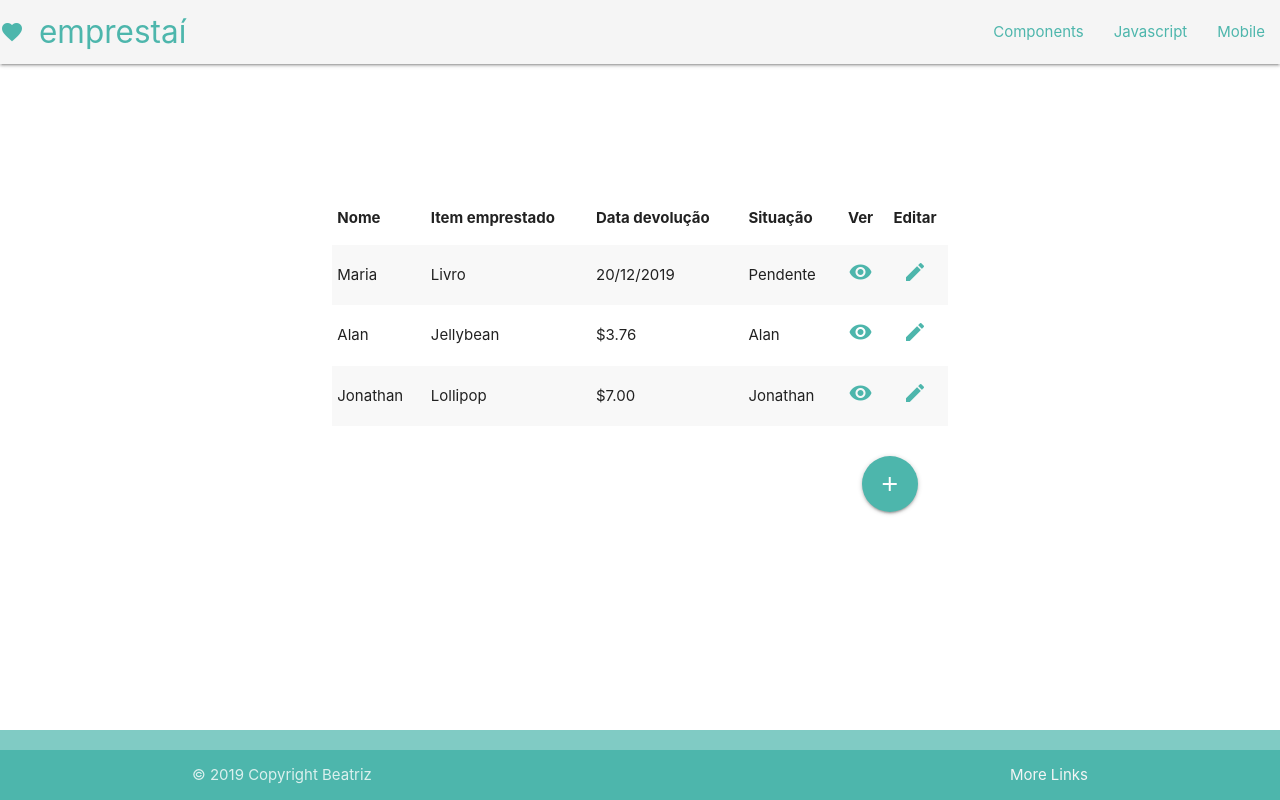
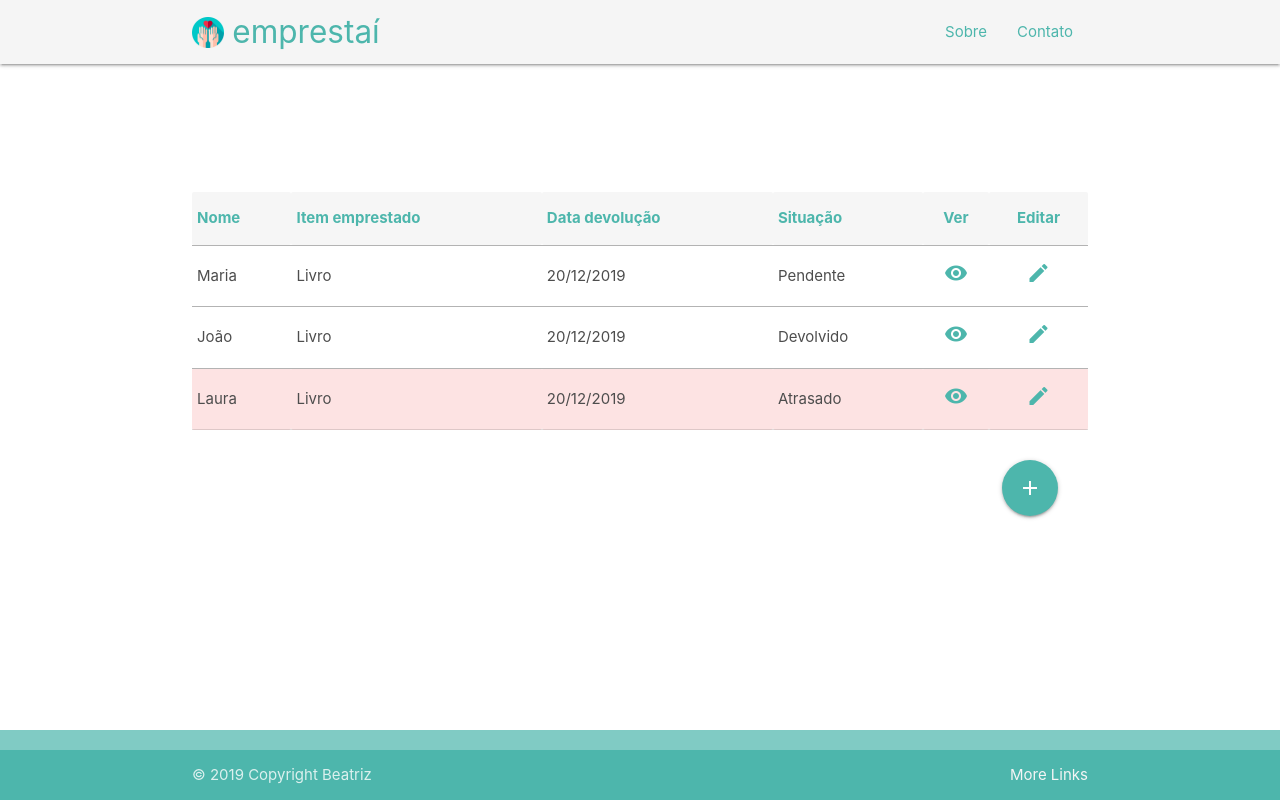
Before and after one commit to BeaFernandes/emprestai, a plain HTML site: page index.html in a window 1280 px wide. Drawn offline with Linux system fonts and the light colour scheme.

Commit message:
Ajustes tabela, nova logo, iniciada pag add.html

```diff
--- a/assets/resources/styles/style.css
+++ b/assets/resources/styles/style.css
@@ -1,3 +1,6 @@
+html{
+    color: #4D4D4D;
+}
 
 body {
     display: flex;
@@ -6,7 +9,9 @@ body {
 }
 
 main {
+    overflow: hidden;
     flex: 1 0 auto;
+    width: 70%;
 }
 
 .main-space{
@@ -16,3 +21,27 @@ main {
 .teste{
     margin: 2em;
 }
+
+.logo{
+    width: 1em;
+    position: relative;
+    top: 5px;
+}
+
+.container{
+    overflow: hidden;
+}
+
+.atrasado{
+    background-color: rgb(253, 227, 227);
+}
+
+td{
+    border-top: solid #B3B3B3 1px;
+    border-radius: none;
+}
+
+th{
+    background-color: #F6F6F6;
+
+}
--- a/index.html
+++ b/index.html
@@ -6,45 +6,47 @@
     <meta charset="UTF-8">
     <meta name="viewport" content="width=device-width, initial-scale=1.0" />
     <link href="https://fonts.googleapis.com/icon?family=Material+Icons" rel="stylesheet">
-    <link type="text/css" rel="stylesheet" href="assets/libraries/materialize/css/materialize.min.css" media="screen,projection" />
-    <link type="text/css" rel="stylesheet" href="assets/resources/styles/style.css"/>
+    <link type="text/css" rel="stylesheet" href="assets/libraries/materialize/css/materialize.min.css"
+        media="screen,projection" />
+    <link type="text/css" rel="stylesheet" href="assets/resources/styles/style.css" />
+    <link rel="icon" type="imagem/png" href="favicon.png" />
 
 
 </head>
 
-<body style="overflow: hidden;">
+<body>
     <nav>
         <div class="nav-wrapper grey lighten-4">
-            <a href="#!" class="brand-logo teal-text text-lighten-2">
-                <i class="large material-icons">favorite</i>emprestaí</a>
+            <div class="container">
+                <a href="index.html" class="brand-logo teal-text text-lighten-2">
+                    <img src="assets/resources/images/maos(512px).png" alt="Logo mãos e coração" class="logo">
+                    emprestaí</a>
                 <a href="#" data-target="mobile-demo" class="sidenav-trigger teal-text text-lighten-2"><i
                         class="material-icons">menu</i></a>
                 <ul class="right hide-on-med-and-down">
-                <li><a href="badges.html" class="teal-text text-lighten-2">Components</a></li>
-                <li><a href="collapsible.html" class="teal-text text-lighten-2">Javascript</a></li>
-                <li><a href="mobile.html" class="teal-text text-lighten-2">Mobile</a></li>
+                    <li><a href="#" class="teal-text text-lighten-2">Sobre</a></li>
+                    <li><a href="#" class="teal-text text-lighten-2">Contato</a></li>
                 </ul>
+            </div>
         </div>
     </nav>
 
     <ul class="sidenav" id="mobile-demo">
-        <li><a href="sass.html">Sass</a></li>
-        <li><a href="badges.html">Components</a></li>
-        <li><a href="collapsible.html">Javascript</a></li>
-        <li><a href="mobile.html">Mobile</a></li>
+        <li><a href="#">Sobre</a></li>
+        <li><a href="#">Contato</a></li>
     </ul>
 
     <header></header>
     <main class="row main-space">
-        <table class="striped highlight responsive-table col s12">
+        <table class="highlight responsive-table col s12">
             <thead>
                 <tr>
-                    <th>Nome</th>
-                    <th>Item emprestado</th>
-                    <th>Data devolução</th>
-                    <th>Situação</th>
-                    <th class="center-align">Ver</th>
-                    <th class="center-align">Editar</th>
+                    <th class="teal-text text-lighten-2">Nome</th>
+                    <th class="teal-text text-lighten-2">Item emprestado</th>
+                    <th class="teal-text text-lighten-2">Data devolução</th>
+                    <th class="teal-text text-lighten-2">Situação</th>
+                    <th class="center-align teal-text text-lighten-2">Ver</th>
+                    <th class="center-align teal-text text-lighten-2">Editar</th>
                 </tr>
             </thead>
 
@@ -58,24 +60,25 @@
                     <td class="center-align teal-text text-lighten-2"><i class="material-icons">edit</i></td>
                 </tr>
                 <tr>
-                    <td>Alan</td>
-                    <td>Jellybean</td>
-                    <td>$3.76</td>
-                    <td>Alan</td>
+                    <td>João</td>
+                    <td>Livro</td>
+                    <td>20/12/2019</td>
+                    <td>Devolvido</td>
                     <td class="center-align teal-text text-lighten-2"><i class="material-icons">remove_red_eye</i></td>
                     <td class="center-align teal-text text-lighten-2"><i class="material-icons">edit</i></td>
                 </tr>
-                <tr>
-                    <td>Jonathan</td>
-                    <td>Lollipop</td>
-                    <td>$7.00</td>
-                    <td>Jonathan</td>
+                <tr class="atrasado">
+                    <td>Laura</td>
+                    <td>Livro</td>
+                    <td>20/12/2019</td>
+                    <td>Atrasado</td>
                     <td class="center-align teal-text text-lighten-2"><i class="material-icons">remove_red_eye</i></td>
                     <td class="center-align teal-text text-lighten-2"><i class="material-icons">edit</i></td>
                 </tr>
             </tbody>
         </table>
-        <a class="btn-floating btn-large waves-effect waves-light teal lighten-2 right teste"><i class="material-icons">add</i></a>
+        <a href="add.html" class="btn-floating btn-large waves-effect waves-light teal lighten-2 right teste"><i
+                class="material-icons">add</i></a>
 
     </main>
     <footer class="page-footer teal lighten-3">
@@ -88,7 +91,7 @@
     </footer>
 
     <script type="text/javascript" src="assets/libraries/materialize/js/materialize.js"></script>
-    <script type="text/javascript" src="assets/resources/scripts/common.js"></script>
+    <script type="text/javascript" src="assets/resources/scripts/main.js"></script>
 </body>
 
 </html>
```
Also changed, not shown: add.html (added, +56 -0 lines), assets/libraries/materialize/css/materialize.css, assets/resources/images/maos(512px).png (added), assets/resources/scripts/main.js (renamed from assets/resources/scripts/common.js), favicon.png (added). Lines whose indentation alone changed are shown as unchanged.
